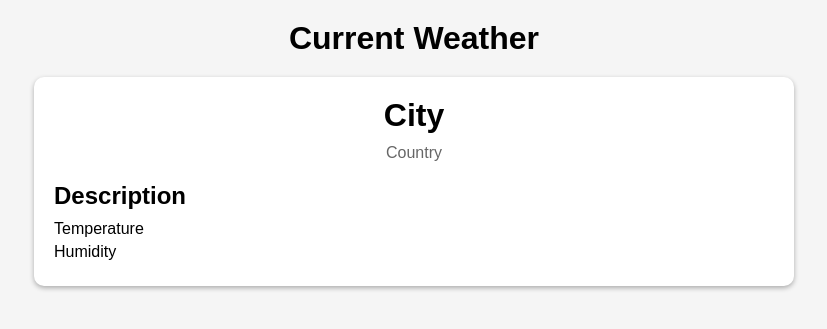
After one commit to ErandKurtaliqi/ProjektiWEB2, a PHP site: page /weather.html in a window 1280 px wide. The commit adds this page. Shown: the top 329 px of the page, without its empty margins (226-1053 px from the left). Run offline with PHP 8.4, Linux system fonts and the light colour scheme.

Commit message:
Weather API

```diff
--- /dev/null
+++ b/weather.css
@@ -0,0 +1,64 @@
+* {
+  box-sizing: border-box;
+  margin: 0;
+  padding: 0;
+}
+
+body {
+  background-color: #f5f5f5;
+  font-family: Arial, sans-serif;
+}
+
+.container {
+  max-width: 800px;
+  margin: 0 auto;
+  padding: 20px;
+}
+
+h1 {
+  text-align: center;
+  margin-bottom: 20px;
+}
+
+.weather {
+  background-color: #fff;
+  border-radius: 10px;
+  box-shadow: 0 2px 5px rgba(0, 0, 0, 0.3);
+  padding: 20px;
+}
+
+.location {
+  text-align: center;
+}
+
+.city {
+  font-size: 32px;
+  font-weight: bold;
+  margin-bottom: 10px;
+}
+
+.country {
+  font-size: 16px;
+  color: #666;
+}
+
+.details {
+  margin-top: 20px;
+}
+
+.description {
+  font-size: 24px;
+  font-weight: bold;
+  margin-bottom: 10px;
+}
+
+.temperature,
+.humidity {
+  font-size: 16px;
+  margin-bottom: 5px;
+}
+
+#weather-photo {
+  max-width: 100%;
+  height: auto;
+}
--- /dev/null
+++ b/weather.html
@@ -0,0 +1,42 @@
+<!DOCTYPE html>
+<html lang="en">
+  <head>
+    <meta charset="UTF-8" />
+    <title>Weather App</title>
+    <link rel="stylesheet" href="weather.css" />
+  </head>
+  <body>
+    <div class="container">
+      <h1>Current Weather</h1>
+      <div class="weather">
+        <div class="location">
+          <h2 class="city">City</h2>
+          <p class="country">Country</p>
+          <!-- <div id="icon"><img id="wicon" src="" alt="Weather icon" /></div> -->
+        </div>
+        <div class="details">
+          <p class="description">Description</p>
+          <p class="temperature">Temperature</p>
+          <p class="humidity">Humidity</p>
+        </div>
+      </div>
+    </div>
+    <script src="weather.js"></script>
+  </body>
+</html>
+
+<!-- <!DOCTYPE html>
+<html>
+  <head>
+    <meta charset="utf-8" />
+    <title>Weather API Demo</title>
+    <link rel="stylesheet" href="weather.css" />
+  </head>
+  <body>
+    <h1>Current weather in New York, US</h1>
+    <p>Temperature: <span id="temperature"></span></p>
+    <p>Description: <span id="description"></span></p>
+    <img id="weather-photo" src="" alt="Current weather photo" />
+    <script src="weather.js"></script>
+  </body>
+</html> -->
--- /dev/null
+++ b/weather.js
@@ -0,0 +1,76 @@
+let weatherAPIKey = '5ef30053969d8fb1103ba051631aebae';
+let weatherBaseEndpoint = 'http://api.openweathermap.org/data/2.5/weather?q=${city},${country_code}&appid=${API_KEY}' + weatherAPIKey;
+
+let getWeatherByCityName = async (city) =>{
+    let endpoint = weatherBaseEndpoint + '&lat=' + city;
+    let response = await fetch(endpoint);
+
+    let weather = await response.json();
+    console.log(weather);
+}
+
+getWeatherByCityName('New York');
+
+const API_KEY = '5ef30053969d8fb1103ba051631aebae';
+const city = 'London';
+const country_code = 'uk';
+
+const api_url = `http://api.openweathermap.org/data/2.5/weather?q=${city},${country_code}&appid=${API_KEY}`;
+
+fetch(api_url)
+  .then(response => {
+    if (response.status === 200) {
+      return response.json();
+    } else {
+      throw new Error('Error retrieving weather data');
+    }
+  })
+  .then(data => {
+    const description = data.weather[0].description;
+    const temperature = data.main.temp;
+    const humidity = data.main.humidity;
+
+
+    const cityElement = document.querySelector('.city');
+    const countryElement = document.querySelector('.country');
+    const descriptionElement = document.querySelector('.description');
+    const temperatureElement = document.querySelector('.temperature');
+    const humidityElement = document.querySelector('.humidity');
+
+    cityElement.textContent = city;
+    countryElement.textContent = country_code.toUpperCase();
+    descriptionElement.textContent = description;
+    temperatureElement.textContent = `Temperature: ${temperature}K`;
+    humidityElement.textContent = `Humidity: ${humidity}%`;
+});
+
+
+
+// const API_KEY = '5ef30053969d8fb1103ba051631aebae';
+// const city = 'London';
+// const country_code = 'uk';
+
+// const api_url = `http://api.openweathermap.org/data/2.5/weather?q=${city},${country_code}&appid=${API_KEY}`;
+
+// fetch(api_url)
+//   .then(response => {
+//     if (response.status === 200) {
+//       return response.json();
+//     } else {
+//       throw new Error('Error retrieving weather data');
+//     }
+//   })
+//   .then(data => {
+//     const temperature = Math.round(data.main.temp - 273.15); // convert from Kelvin to Celsius
+//     const description = data.weather[0].description;
+//     const icon = data.weather[0].icon;
+//     const icon_url = `http://openweathermap.org/img/w/${icon}.png`;
+
+//     // display the weather data and photo in the HTML elements
+//     document.getElementById('temperature').textContent = temperature + '°C';
+//     document.getElementById('description').textContent = description;
+//     document.getElementById('weather-photo').setAttribute('src', icon_url);
+//   })
+//   .catch(error => {
+//     console.error(error);
+//   });
```
Also changed, not shown: controlPage.css (+0 -19 lines), home.php (+9 -0 lines).
